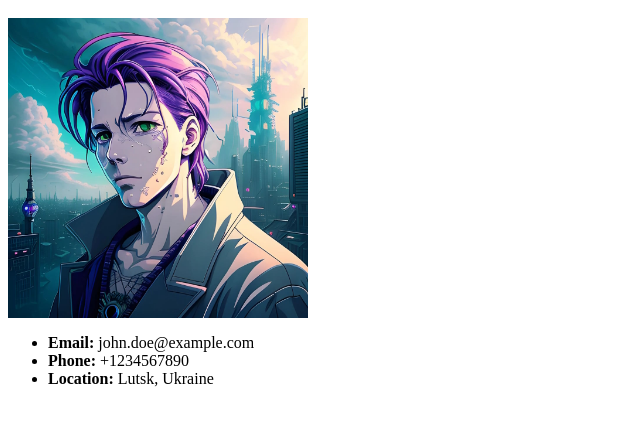
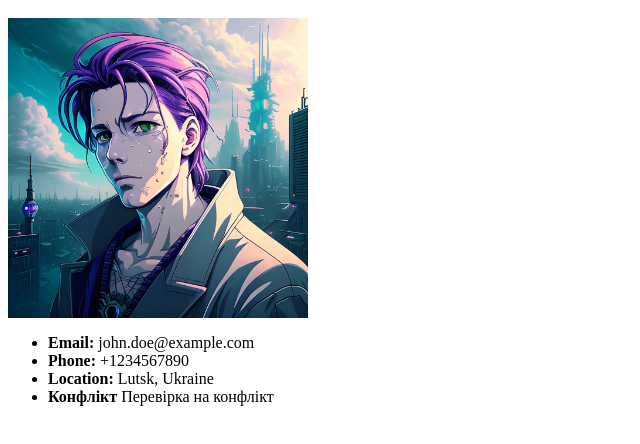
Before and after one commit to biorixx/testproject1, a plain HTML site: page index.html in a window 1280 px wide. Shown: the part 48-492 px from the top of the page, without its empty margins (0-640 px from the left). Drawn offline with Linux system fonts and the light colour scheme.

Commit message:
Update index.html

```diff
--- a/index.html
+++ b/index.html
@@ -15,6 +15,9 @@
  +1234567890</li>
  <li><b>Location:</b>
  Lutsk, Ukraine</li>
+<li><b>Конфлікт</b>
+Перевірка на конфлікт</li>
+
  </ul>
  </div>
  </body>
```
